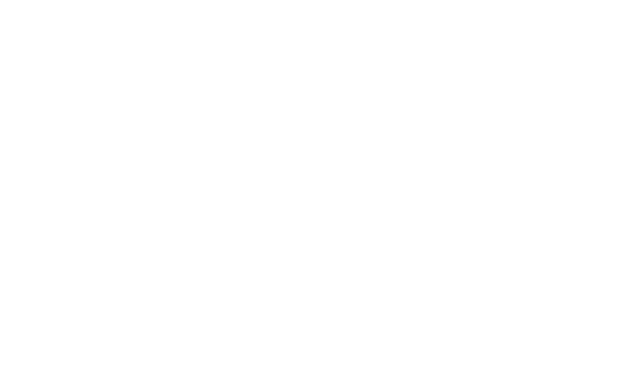
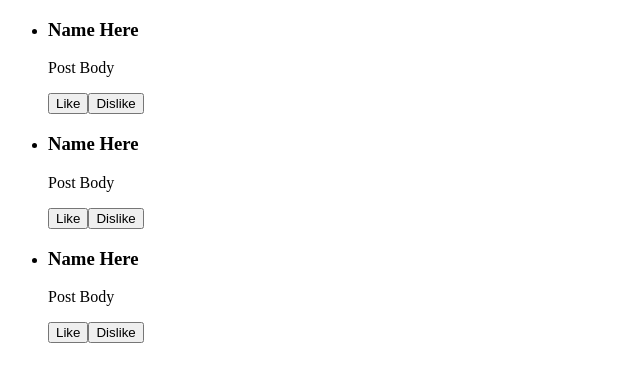
Before and after one commit to VictoriaProbst22/SocialFeedReact, a React (Create React App) app in the folder social-feed/: page / in a window 1280 px wide. Shown: the top 382 px of the page, without its empty margins (0-640 px from the left). Built offline with nearby package versions, Linux system fonts and the light colour scheme.

Commit message:
Generated PostMapper and General Post Components completed

```diff
--- a/social-feed/src/App.js
+++ b/social-feed/src/App.js
@@ -1,14 +1,36 @@
-import React from 'react';
+import React, {useState} from 'react';
 import CreatePost from './Components/CreatePost';
 import NavBar from './Components/NavBar';
 import PostMapper from './Components/PostMapper';
 
 function App() {
+
+  const [posts, setPosts] = useState([
+    {
+      name:"Pierson",
+      message: "I like Pizza for dinner!",
+      isLiked: false,
+      isDisliked: false,
+    },
+    {
+      name:"Pierson",
+      message: "I like Pizza for dinner!",
+      isLiked: false,
+      isDisliked: false,
+    },
+    {
+      name:"Pierson",
+      message: "I like Pizza for dinner!",
+      isLiked: false,
+      isDisliked: false,
+    }
+  ])
+
   return (
     <div>
       <NavBar />
       <CreatePost />
-      <PostMapper />
+      <PostMapper array={posts}/>
 
     </div>
   );
--- a/social-feed/src/Components/Post.jsx
+++ b/social-feed/src/Components/Post.jsx
@@ -1,9 +1,12 @@
 import React from 'react';
 
-const Post = (props) => {
+const Post = ({post}) => {
     return (
         <div>
-
+            <h3> Name Here</h3>
+            <p> Post Body</p>
+            <button>Like</button>
+            <button>Dislike</button>
         </div>
      );
 }
--- a/social-feed/src/Components/PostMapper.jsx
+++ b/social-feed/src/Components/PostMapper.jsx
@@ -1,9 +1,10 @@
 import React from 'react';
+import Post from './Post';
 
-const PostMapper = (props) => {
+const PostMapper = ({array}) => {
     return (
     <ul>
-
+        {array.map((item) => <li> <Post /> </li>)}
     </ul>
     );
 }
```
